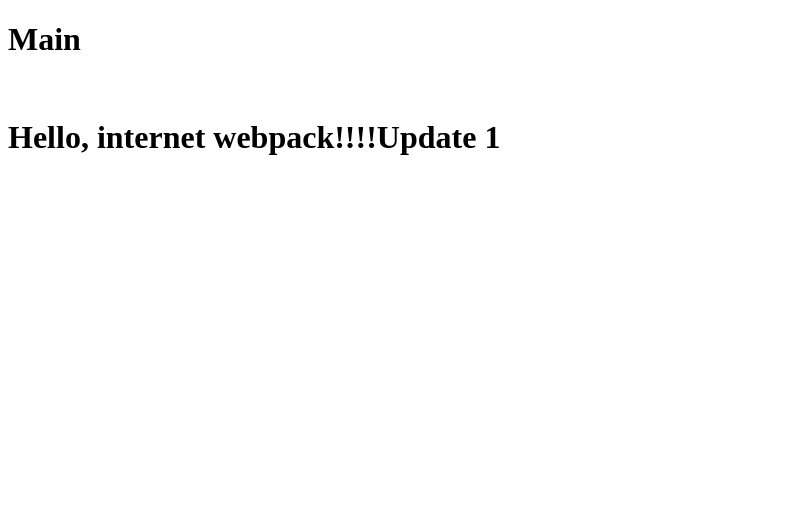
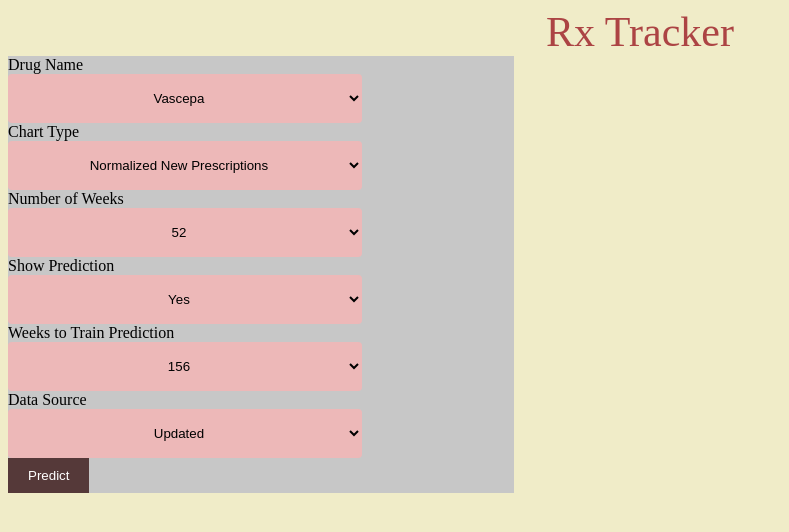
Before and after one commit to NAVG2000/RxTracker-Frontend, a React app: page / in a window 1280 px wide. Shown: the top 532 px of the page, without its empty margins (0-789 px from the left). Built offline with nearby package versions, Linux system fonts and the light colour scheme.

Commit message:
Begin basic site structure built with React.

```diff
--- /dev/null
+++ b/src/chartForm.tsx
@@ -0,0 +1,92 @@
+import * as React from 'react';
+import * as ReactDOM from 'react-dom';
+
+import Selector from './formSelectorComponent';
+
+interface CFProps {
+
+}
+
+interface CFState {
+    drugName: string;
+    chartType: string;
+    numWeeks: string;
+    predictBool: string;
+    weeksToTrain: string;
+    dataSource: string;
+}
+
+class ChartForm extends React.Component<CFProps, CFState> {
+    constructor(props) {
+        super(props);
+        this.handleChange = this.handleChange.bind(this);
+        this.handleSubmit = this.handleSubmit.bind(this);
+        this.state = {
+            drugName: 'vascepa',
+            chartType: 'graph_normalizedNRx',
+            numWeeks: '52',
+            predictBool: 'true',
+            weeksToTrain: '156',
+            dataSource: 'updated'
+        };
+    }
+
+    handleChange(e: React.ChangeEvent<HTMLSelectElement>) {
+        const name = e.target.name;
+        const newVal = e.target.value;
+        this.setState({ [name]: newVal } as Pick<CFState, keyof CFState>);
+
+    }
+
+    handleSubmit(e) {
+        alert(this.state.drugName + this.state.chartType)
+        e.preventDefault();
+    }
+
+    render() {
+        return (
+            <div id='chartFormContainer'>
+                <form onSubmit={this.handleSubmit} id='chartForm'>
+                    <Selector name='drugName' label='Drug Name' value={this.state.drugName}
+                        handleChange={this.handleChange} options=
+                        {[['vascepa', 'Vascepa'], ['drug1', 'Drug1']]} />
+
+                    <label htmlFor='chartType'>Chart Type</label>
+                    <select name='chartType' value={this.state.chartType} onChange={this.handleChange}>
+                        <option value="graph_normalizedTRx">Normalized Total Prescriptions</option>
+                        <option value="graph_normalizedNRx">Normalized New Prescriptions</option>
+                        <option value="graph_normalizedRRx">Normalized Refill Prescriptions</option>
+                    </select>
+
+                    <label htmlFor='numWeeks'>Number of Weeks</label>
+                    <select name='numWeeks' value={this.state.numWeeks} onChange={this.handleChange}>
+                        <option value="52">52</option>
+                        <option value="104">104</option>
+                        <option value="156">156</option>
+                    </select>
+
+                    <label htmlFor='predictBool'>Show Prediction</label>
+                    <select name='predictBool' value={this.state.predictBool} onChange={this.handleChange}>
+                        <option value="true">Yes</option>
+                        <option value="false">No</option>
+                    </select>
+
+                    <label htmlFor='weeksToTrain'>Weeks to Train Prediction</label>
+                    <select name='weeksToTrain' value={this.state.weeksToTrain} onChange={this.handleChange}>
+                        <option value="156">156</option>
+                        <option value="208">208</option>
+                    </select>
+
+                    <label htmlFor='dataSource'>Data Source</label>
+                    <select name='dataSource' value={this.state.dataSource} onChange={this.handleChange}>
+                        <option value="updated">Updated</option>
+                        <option value="raw">Raw</option>
+                    </select>
+                    <input type="submit" value="Predict" />
+                </form>
+            </div >
+        )
+    }
+}
+
+export default ChartForm;
--- /dev/null
+++ b/src/formSelectorComponent.tsx
@@ -0,0 +1,44 @@
+import * as React from 'react';
+
+interface selectorProps {
+    name: string;
+    value: string;
+    label: string;
+    handleChange: Function;
+    options: [string, string][];
+}
+
+interface selectorState {
+
+}
+
+class Selector extends React.Component<selectorProps, selectorState>{
+    constructor(props) {
+        super(props);
+        this.createOptions = this.createOptions.bind(this);
+        this.handleChange = this.handleChange.bind(this);
+    }
+
+    createOptions() {
+        const options = this.props.options.map(
+            tup => <option value={tup[0]}> {tup[1]}</option>);
+        return options
+    }
+
+    handleChange(e: React.ChangeEvent<HTMLSelectElement>) {
+        this.props.handleChange(e);
+    }
+
+    render() {
+        return (
+            <div className='formSelector'>
+                <label htmlFor={this.props.name}>{this.props.label}</label>
+                <select name={this.props.name} value={this.props.value} onChange={this.handleChange}>
+                    {this.createOptions()}
+                </select>
+            </div>
+        );
+    }
+}
+
+export default Selector;
--- /dev/null
+++ b/src/header.tsx
@@ -0,0 +1,21 @@
+import * as React from 'react';
+import * as ReactDOM from 'react-dom';
+
+interface HearderProps { }
+
+interface HeaderState { }
+
+class Header extends React.Component<HearderProps, HeaderState>{
+    constructor(props) {
+        super(props);
+    }
+
+
+    render() {
+        return <div id='headerContainer'>
+            Rx Tracker
+        </div>
+    }
+}
+
+export default Header;
--- a/src/index.html
+++ b/src/index.html
@@ -10,9 +10,5 @@
 </head>
 
 <body>
-    <div class="container">
-        <h1>Main</h1>
-        <br>
-        <div id="main"></div>
-    </div>
+    <div id="appRoot"></div>
 </body>
--- /dev/null
+++ b/src/main.css
@@ -0,0 +1,64 @@
+body{
+    background: rgb(240, 236, 200);
+}
+
+input[type=button], input[type=submit]{
+    background-color: rgb(85, 57, 57);
+    border: none;
+    color: white;
+    padding: 10px 20px;
+    text-decoration: none;
+    margin: 0 auto;
+    cursor: pointer;
+  }
+
+input[type=select]{
+    width: 100%;
+    padding: 12px 20px;
+    margin: 8px 0;
+    display: inline-block;
+    border: 1px solid #ccc;
+    border-radius: 4px;
+    box-sizing: border-box;
+}
+
+#appContainer{
+    width:80%;
+    margin:auto;
+}
+
+#headerContainer{
+    width: 100%;
+    display: flexbox;
+    font-size: 42px;
+    text-align: center;
+    color: rgb(172, 68, 68);
+    text-shadow: 3px rgb(0, 0, 0);
+    height: 10%;
+}
+
+#chartFormContainer{
+    width: 40%;
+    margin:auto;
+    display:inline-block;
+    background-color: rgb(199, 199, 199);
+}
+
+#chartContainer{
+    width: 60%;
+    margin:auto;
+    display:flex;
+    background-color: rgb(225, 207, 242);
+    text-align: center;
+    padding: 10%;
+}
+
+select {
+    width: 70%;
+    padding: 16px 20px;
+    display: block;
+    border: none;
+    border-radius: 4px;
+    background-color: #edb8b8;
+    text-align: center;
+  }
--- a/src/main.jsx
+++ /dev/null
@@ -1,10 +0,0 @@
-
-import React from 'react';
-import ReactDOM from 'react-dom';
-
-const element = <h1>Hello, internet webpack!!!!Update 1</h1>;
-
-ReactDOM.render(
-    element,
-    document.getElementById('main')
-);
--- /dev/null
+++ b/src/main.tsx
@@ -0,0 +1,36 @@
+import * as React from 'react';
+import * as ReactDOM from 'react-dom';
+import "./main.css";
+import ChartForm from './chartForm';
+import Header from './header';
+
+interface AppProps {
+
+}
+
+interface AppState {
+
+}
+
+class App extends React.Component<AppProps, AppState> {
+    constructor(props) {
+        super(props);
+
+
+    }
+
+    render() {
+        return (<div id='AppContainer'>
+            <Header />
+            <ChartForm />
+        </div>)
+    }
+}
+
+const element =
+    <App />
+
+ReactDOM.render(
+    element,
+    document.getElementById('appRoot')
+);
--- a/webpack.config.js
+++ b/webpack.config.js
@@ -1,9 +1,14 @@
 const path = require('path');
 const HtmlWebpackPlugin = require('html-webpack-plugin');
 const { CleanWebpackPlugin } = require('clean-webpack-plugin');
+const MiniCssExtractPlugin = require("mini-css-extract-plugin");
 
 module.exports = {
-    entry: './src/main.jsx',
+    mode: "production",
+    entry: './src/main.tsx',
+    resolve: {
+        extensions: [".ts", ".tsx", ".js", ".jsx"]
+    },
     output: {
         filename: 'main-[contentHash].js',
         path: path.join(__dirname, '/dist')
@@ -11,18 +16,24 @@ module.exports = {
     module: {
         rules: [
             {
-                test: /\.(js|jsx)$/,
+                test: /\.(ts|tsx)$/,
                 exclude: /node_modules/,
-                loader: 'babel-loader',
+                use: 'ts-loader',
             },
+            {
+                test: /\.css$/,
+                use: [
+                    MiniCssExtractPlugin.loader,
+                    "css-loader"
+                ]
+            }
         ],
     },
-    mode: "production",
     plugins: [
         new HtmlWebpackPlugin({
-            template: "./src/index.html",
-            hash: true
+            template: "./src/index.html"
         }),
-        new CleanWebpackPlugin()
+        new CleanWebpackPlugin(),
+        new MiniCssExtractPlugin({ filename: "[name]-[contentHash].css" })
     ]
 };
```
Also changed, not shown: package.json (+9 -14 lines), tsconfig.json (added, +15 -0 lines), 6 other files (tests, documents, lock files or other folders).
